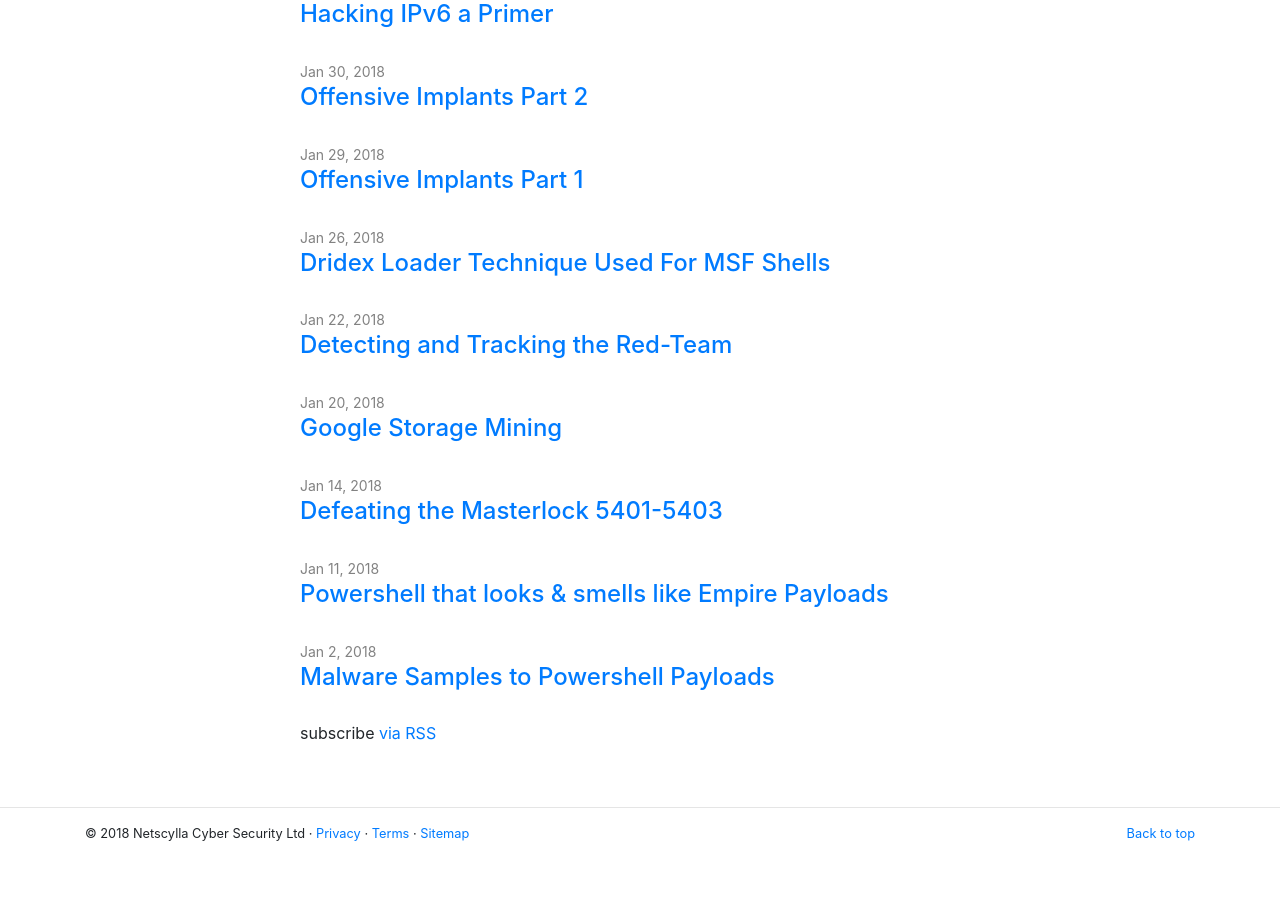
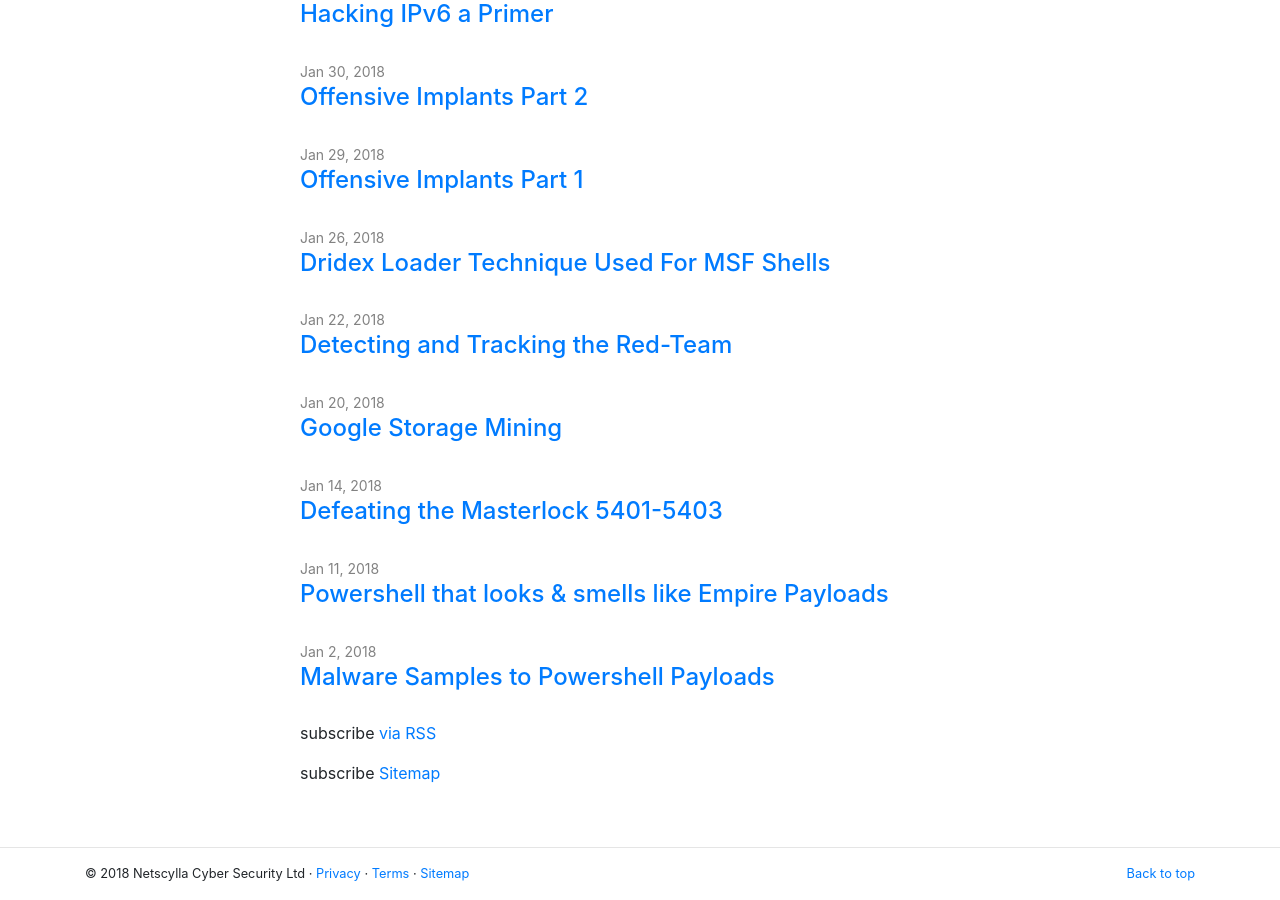
Before and after one commit to netscylla/blog, a Jekyll site: the page built from index.md, in a window 1280 px wide and 900 px high, scrolled down 4832 px. Built offline with Jekyll 4.4.1, drawn with Linux system fonts in a browser that asks for light colours; nearby versions of some CDN libraries; library files that are not in the unit come from our copies; comment, search, counter and statistics services are not loaded; before the commit the page ends 5692 px from its top, so only the background shows below that.

Commit message:
add sitemap plugin

```diff
--- a/Gemfile
+++ b/Gemfile
@@ -29,3 +29,4 @@ gem "tzinfo-data", platforms: [:mingw, :mswin, :x64_mingw, :jruby]
 gem "wdm", "~> 0.1.0" if Gem.win_platform?
 
 gem 'jekyll-gist'
+gem 'jekyll-sitemap'
--- a/_config.yml
+++ b/_config.yml
@@ -26,7 +26,7 @@ theme: minima
 plugins:
   - jekyll-feed
   - jekyll-gist
-
+  - jekyll-sitemap
 # Exclude from processing.
 # The following items will not be processed, by default. Create a custom list
 # to override the default setting.
--- a/_layouts/home.html
+++ b/_layouts/home.html
@@ -29,6 +29,7 @@ layout: default
     </ul>
 
     <p class="rss-subscribe">subscribe <a href="{{ "/feed.xml" | relative_url }}">via RSS</a></p>
+    <p class="rss-subscribe">subscribe <a href="{{ "/sitemap.xml" | relative_url }}">Sitemap</a></p>
   {%- endif -%}
 
 </div>
```
